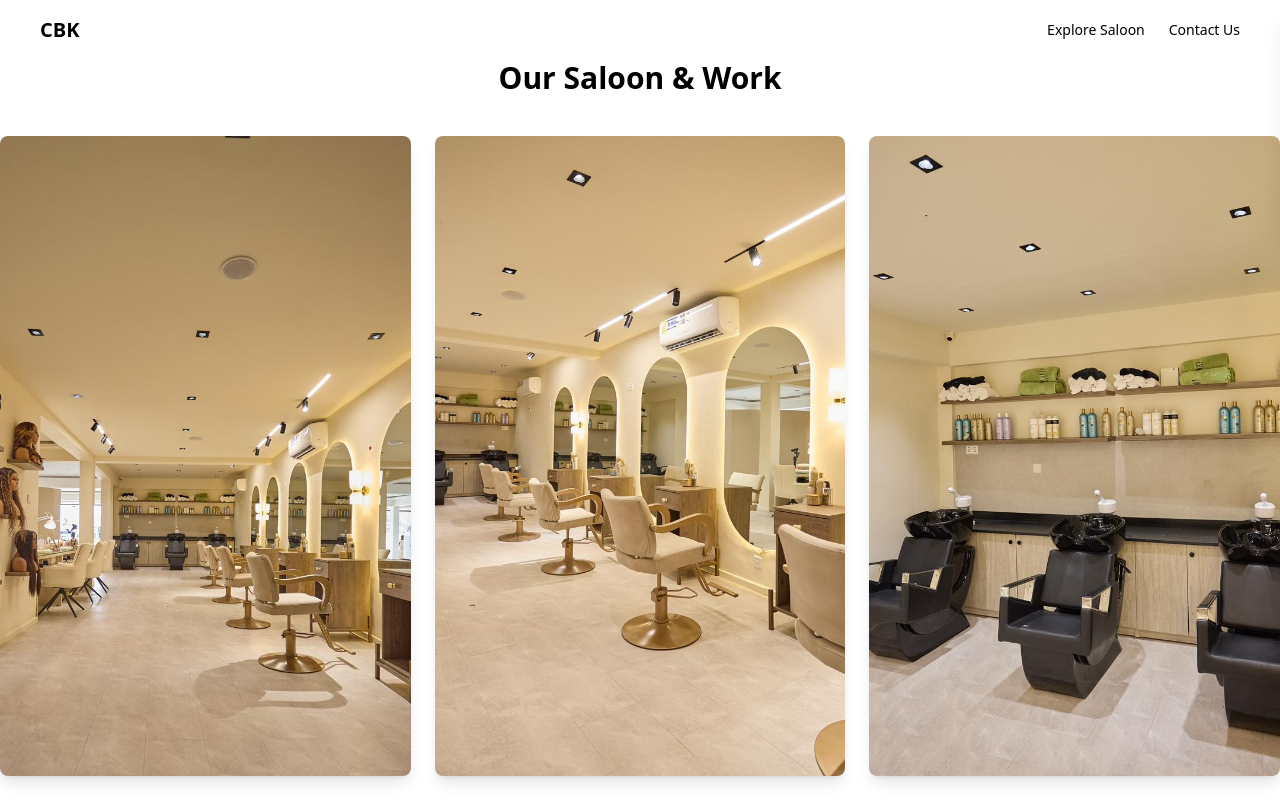
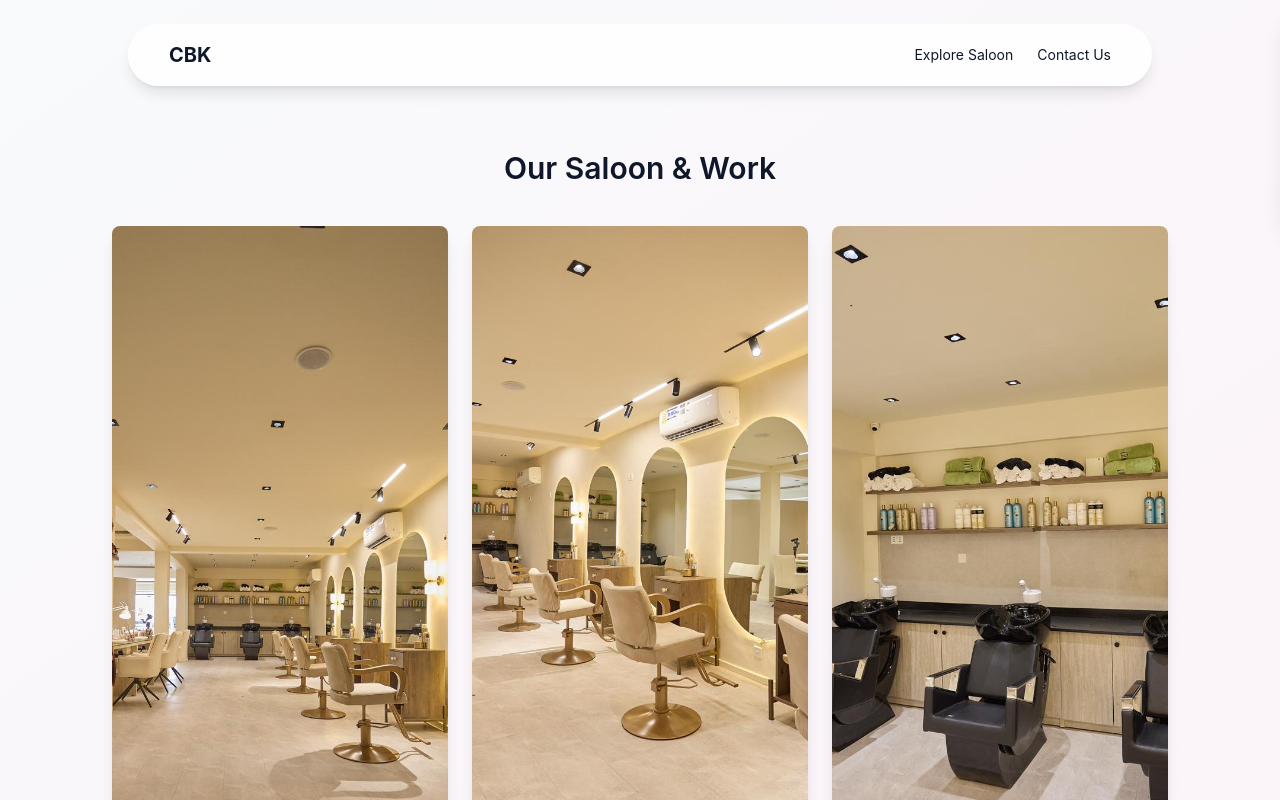
Before and after one commit to coderhanzo/cbk-landing-page, a React (Vite) app: page /explore in a window 1280 px wide. Shown: the top 800 px of the page. Built offline with nearby package versions, Linux system fonts and the light colour scheme.

Commit message:
Refresh styling and improve SEO

```diff
--- a/index.html
+++ b/index.html
@@ -4,16 +4,76 @@
     <meta charset="UTF-8" />
     <link rel="icon" type="image/svg+xml" href="/vite.svg" />
     <meta name="viewport" content="width=device-width, initial-scale=1.0" />
-    <title>CBK Beauty</title>
+    <title>CBK Beauty | Luxury Salon & Cosmetics in Accra</title>
+    <meta
+      name="description"
+      content="Discover CBK Beauty, Accra's luxury salon and cosmetics destination for transformative hair, makeup, and premium beauty products."
+    />
+    <meta
+      name="keywords"
+      content="CBK Beauty, beauty salon Accra, luxury salon, cosmetics, makeup artist, hair stylist, spa services"
+    />
+    <meta name="author" content="CBK Beauty" />
+    <meta name="robots" content="index, follow" />
+    <meta name="theme-color" content="#f8fafc" />
+    <link rel="canonical" href="https://www.coloursbyk.com/" />
+
+    <meta property="og:type" content="website" />
+    <meta property="og:title" content="CBK Beauty | Luxury Salon & Cosmetics in Accra" />
+    <meta
+      property="og:description"
+      content="Experience beauty redefined with CBK Beauty's award-winning stylists, curated cosmetics, and signature salon services in the heart of Accra."
+    />
+    <meta property="og:url" content="https://www.coloursbyk.com/" />
+    <meta property="og:image" content="https://www.coloursbyk.com/og-image.jpg" />
+    <meta property="og:site_name" content="CBK Beauty" />
+
+    <meta name="twitter:card" content="summary_large_image" />
+    <meta name="twitter:title" content="CBK Beauty | Luxury Salon & Cosmetics in Accra" />
+    <meta
+      name="twitter:description"
+      content="Transform your look with CBK Beauty's premium salon treatments and curated cosmetics collection."
+    />
+    <meta name="twitter:image" content="https://www.coloursbyk.com/og-image.jpg" />
+
+    <script type="application/ld+json">
+      {
+        "@context": "https://schema.org",
+        "@type": "BeautySalon",
+        "name": "CBK Beauty",
+        "url": "https://www.coloursbyk.com/",
+        "logo": "https://www.coloursbyk.com/og-image.jpg",
+        "image": "https://www.coloursbyk.com/og-image.jpg",
+        "address": {
+          "@type": "PostalAddress",
+          "addressLocality": "Accra",
+          "addressRegion": "Greater Accra",
+          "addressCountry": "GH"
+        },
+        "description": "Luxury salon and cosmetics boutique offering bespoke hair, makeup, and beauty services in Accra.",
+        "telephone": "+233 20 000 0000",
+        "priceRange": "$$$",
+        "sameAs": [
+          "https://www.instagram.com/coloursbyk/",
+          "https://www.facebook.com/ColoursByK/",
+          "https://twitter.com/ColoursByK"
+        ],
+        "openingHoursSpecification": [{
+          "@type": "OpeningHoursSpecification",
+          "dayOfWeek": ["Monday", "Tuesday", "Wednesday", "Thursday", "Friday", "Saturday"],
+          "opens": "09:00",
+          "closes": "19:00"
+        }],
+        "contactPoint": {
+          "@type": "ContactPoint",
+          "contactType": "customer service",
+          "telephone": "+233 20 000 0000",
+          "areaServed": "GH"
+        }
+      }
+    </script>
+
     <link rel="preload" as="image" href="/imgs/15.JPG" />
-    <link rel="preload" as="image" href="/imgs/16.JPG" />
-    <link rel="preload" as="image" href="/imgs/17.JPG" />
-    <link rel="preload" as="image" href="/imgs/18.JPG" />
-    <link rel="preload" as="image" href="/imgs/19.JPG" />
-    <link rel="preload" as="image" href="/imgs/20.JPG" />
-    <link rel="preload" as="image" href="/imgs/21.JPG" />
-    <link rel="preload" as="image" href="/imgs/22.JPG" />
-    <link rel="preload" as="image" href="/imgs/23.JPG" />
   </head>
   <body>
     <div id="root"></div>
--- a/src/App.jsx
+++ b/src/App.jsx
@@ -10,16 +10,16 @@ export default function App() {
   const [menuOpen, setMenuOpen] = useState(false);
 
   return (
-    <div className="text-white min-h-screen">
+    <div className="min-h-screen text-slate-900">
       {loading ? (
         <LoadingScreen onComplete={() => setLoading(false)} />
       ) : (
         <>
           {/* Top Navbar */}
           <nav
-            className={`relative flex justify-between items-center p-4 md:px-10 transition-all duration-300 ${
-              menuOpen ? 'w-[75%]' : 'w-full'
-            } text-black`}
+            className={`relative mx-auto mt-6 flex items-center justify-between rounded-full border border-white/60 bg-white/80 px-6 py-4 shadow-lg backdrop-blur md:px-10 ${
+              menuOpen ? 'w-[82%] max-w-4xl' : 'w-[92%] max-w-5xl'
+            } transition-all duration-300 text-slate-900`}
           >
             <Link to="/" className="text-xl font-bold">CBK</Link>
 
@@ -31,7 +31,7 @@ export default function App() {
 
             {/* Mobile Nav Toggle */}
             <div className="md:hidden">
-              <button onClick={() => setMenuOpen(true)} className="text-black text-2xl">
+              <button onClick={() => setMenuOpen(true)} className="text-2xl text-slate-900">
                 <HiMenu />
               </button>
             </div>
@@ -40,14 +40,14 @@ export default function App() {
           {/* Blurred Overlay Background */}
           {menuOpen && (
             <div
-              className="fixed inset-0 bg-black/30 backdrop-blur-sm z-40"
+              className="fixed inset-0 z-40 bg-slate-900/30 backdrop-blur-sm"
               onClick={() => setMenuOpen(false)}
             ></div>
           )}
 
           {/* Right-Side Mobile Sidebar Menu */}
           <div
-            className={`fixed top-0 right-0 h-fit min-h-[20%] w-[40%] bg-black/80 backdrop-blur-md text-white z-50 rounded-l-xl shadow-xl transform ${
+            className={`fixed top-0 right-0 z-50 h-fit min-h-[20%] w-[70%] max-w-xs transform rounded-l-3xl bg-slate-900/90 text-white shadow-xl backdrop-blur-md ${
               menuOpen ? 'translate-x-0' : 'translate-x-full'
             } transition-transform duration-300 ease-in-out`}
           >
--- a/src/components/ExploreGallery.jsx
+++ b/src/components/ExploreGallery.jsx
@@ -24,9 +24,9 @@ export default function ExploreGallery() {
       <motion.section
         initial={{ opacity: 0 }}
         animate={{ opacity: 1 }}
-        // className="py-20 px-4 md:px-20 min-h-screen bg-black text-white"
+        className="mx-auto max-w-6xl py-16 px-4 md:px-12"
       >
-        <h2 className="text-3xl font-semibold text-center mb-10 text-black">
+        <h2 className="mb-10 text-center text-3xl font-semibold text-slate-900">
           Our Saloon & Work
         </h2>
         <div className="grid grid-cols-1 md:grid-cols-3 gap-6">
@@ -42,7 +42,11 @@ export default function ExploreGallery() {
               <img
                 src={src}
                 alt={`Work ${i + 1}`}
-                className="w-full h-full object-cover transition-transform"
+                loading={i === 0 ? "eager" : "lazy"}
+                decoding="async"
+                fetchpriority={i === 0 ? "high" : "auto"}
+                sizes="(min-width: 768px) 33vw, 100vw"
+                className="h-full w-full object-cover transition-transform"
               />
             </motion.div>
           ))}
--- a/src/components/Footer.jsx
+++ b/src/components/Footer.jsx
@@ -3,14 +3,22 @@ import { MdEmail } from "react-icons/md";
 
 export default function Footer() {
   return (
-    <footer className="bg-black border-t border-gray-800 py-6 px-4 md:px-20">
-      <div className="flex flex-col md:flex-row justify-between items-center">
-        <p className="mb-4 md:mb-0 text-sm">&copy; 2025 Saloon. All rights reserved.</p>
-        <div className="flex gap-4 text-xl">
-          <a href="https://instagram.com"><FaInstagram /></a>
-          <a href="https://facebook.com"><FaFacebookF /></a>
-          <a href="https://twitter.com"><FaTwitter /></a>
-          <a href="mailto:info@saloon.com"><MdEmail /></a>
+    <footer className="mt-16 bg-slate-900/95 py-6 px-4 text-white shadow-inner md:px-20">
+      <div className="flex flex-col items-center justify-between gap-4 md:flex-row">
+        <p className="text-sm text-slate-200">&copy; {new Date().getFullYear()} CBK Beauty. All rights reserved.</p>
+        <div className="flex gap-4 text-xl text-slate-100">
+          <a className="transition-opacity hover:opacity-70" href="https://instagram.com" aria-label="Follow CBK Beauty on Instagram">
+            <FaInstagram />
+          </a>
+          <a className="transition-opacity hover:opacity-70" href="https://facebook.com" aria-label="Connect with CBK Beauty on Facebook">
+            <FaFacebookF />
+          </a>
+          <a className="transition-opacity hover:opacity-70" href="https://twitter.com" aria-label="Follow CBK Beauty on X">
+            <FaTwitter />
+          </a>
+          <a className="transition-opacity hover:opacity-70" href="mailto:info@saloon.com" aria-label="Email CBK Beauty">
+            <MdEmail />
+          </a>
         </div>
       </div>
     </footer>
--- a/src/components/HeroCarousel.jsx
+++ b/src/components/HeroCarousel.jsx
@@ -72,7 +72,7 @@ export default function HeroCarousel() {
             <div key={i} className="relative h-screen">
               <div
                 aria-hidden="true"
-                className={`pointer-events-none absolute inset-0 bg-gradient-to-br from-slate-800 via-slate-700 to-slate-900 transition-opacity duration-500 ${loaded[i] ? "opacity-0" : "opacity-100 animate-pulse"}`}
+                className={`pointer-events-none absolute inset-0 bg-gradient-to-br from-white via-rose-100 to-amber-100 transition-opacity duration-500 ${loaded[i] ? "opacity-0" : "opacity-100 animate-pulse"}`}
               />
               <img
                 src={src}
@@ -90,7 +90,7 @@ export default function HeroCarousel() {
       <motion.div
         initial={{ opacity: 0, y: 40 }}
         animate={{ opacity: 1, y: 0 }}
-        className="relative mx-auto flex w-full max-w-3xl flex-col items-center justify-center gap-6 rounded-3xl border border-white/20 bg-white/25 p-8 text-center shadow-[0_20px_60px_rgba(0,0,0,0.45)] backdrop-blur-xl sm:border-white/30 sm:bg-white/15 sm:backdrop-blur-2xl md:p-16"
+        className="relative mx-auto flex w-full max-w-3xl flex-col items-center justify-center gap-6 rounded-3xl border border-white/60 bg-white/70 p-8 text-center shadow-[0_25px_70px_rgba(15,23,42,0.2)] backdrop-blur-xl sm:bg-white/60 sm:backdrop-blur-2xl md:p-16"
       >
         <p className="text-3xl font-semibold tracking-tight text-black drop-shadow-[0_2px_6px_rgba(255,255,255,0.2)] sm:text-5xl sm:drop-shadow-none md:text-6xl">
           Experience Beauty Redefined
--- a/src/index.css
+++ b/src/index.css
@@ -1,3 +1,27 @@
 @import "tailwindcss";
-/* @import "tailwindcss/preflight"; */
-/* @tailwind utilities; */
+
+:root {
+  color-scheme: light;
+  font-family: "Inter", "Segoe UI", system-ui, -apple-system, BlinkMacSystemFont,
+    "Helvetica Neue", Arial, sans-serif;
+  line-height: 1.5;
+  font-weight: 400;
+  text-rendering: optimizeLegibility;
+  -webkit-font-smoothing: antialiased;
+  -moz-osx-font-smoothing: grayscale;
+}
+
+body {
+  margin: 0;
+  min-height: 100vh;
+  color: #0f172a;
+  background: linear-gradient(145deg, #f8fafc 0%, #fdf2f8 48%, #fef3c7 100%);
+  display: flex;
+  flex-direction: column;
+}
+
+#root {
+  flex: 1;
+  display: flex;
+  flex-direction: column;
+}
```
